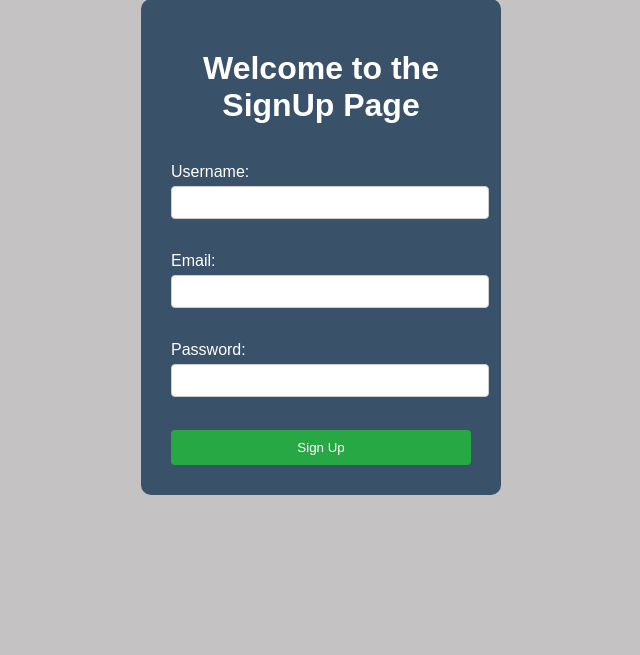
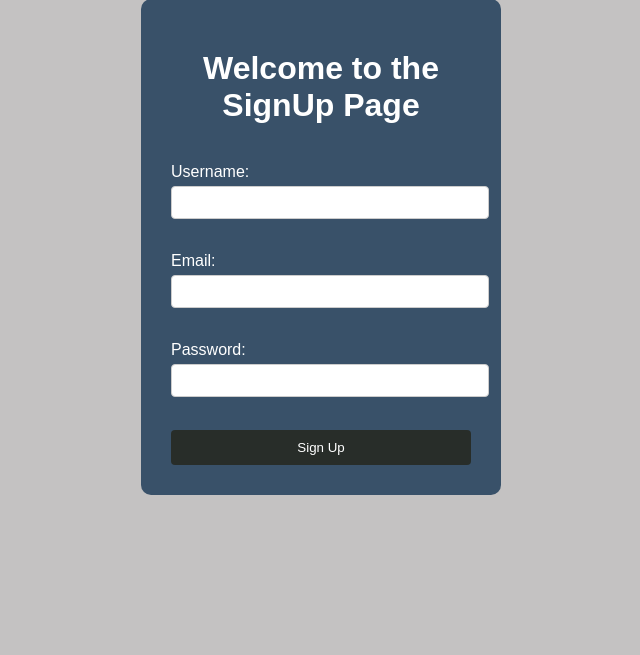
Before and after one commit to Akshit-27/PythonFlaskApp, a Flask app: page / in a window 1280 px wide. Shown: the part 161-816 px from the top of the page, without its empty margins (319-959 px from the left). Run offline with Flask 3, Linux system fonts and the light colour scheme.

Commit message:
code changed

```diff
--- a/templates/index.html
+++ b/templates/index.html
@@ -64,7 +64,7 @@
     button {
         width: 100%;
         padding: 10px;
-        background-color: #28a745;
+        background-color: #282d29;
         color: white;
         border: none;
         border-radius: 4px;
```
